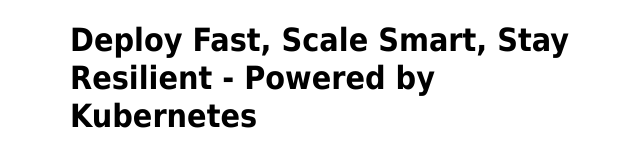
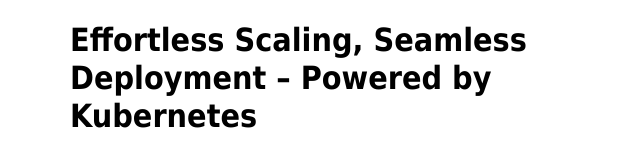
Before and after one commit to Tatenda-Prince/ps-sidecar-K8s, a plain HTML site: page index.html in a window 1280 px wide. Shown: the whole page, without its empty margins (290-930 px from the left). Drawn offline with Linux system fonts and the light colour scheme.

Commit message:
Update index.html

```diff
--- a/index.html
+++ b/index.html
@@ -11,6 +11,7 @@
 </style>
 </head>
 <body>
-<h1>Deploy Fast, Scale Smart, Stay Resilient - Powered by Kubernetes</h1>
+<h1>Effortless Scaling, Seamless Deployment – Powered by Kubernetes</h1>
+
 </body>
 </html>
```
